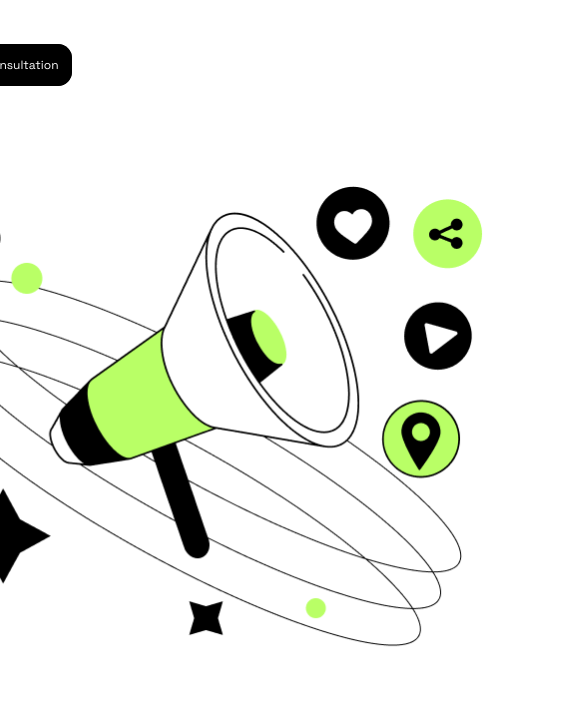
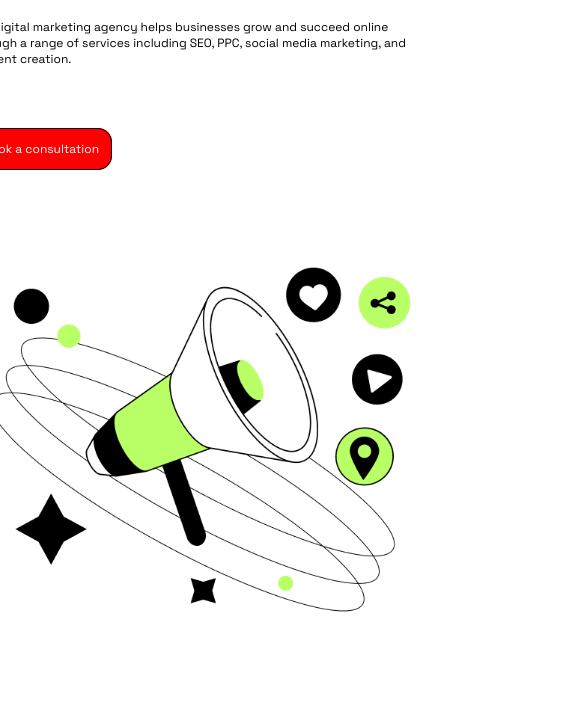
Before and after one commit to abdullohabdugafforov/pozitivus, a plain HTML site: page index.html in a window 390 px wide. Shown: the part 523-1235 px from the top of the page, 585 px wide, since content can reach past the window. Drawn offline with Linux system fonts and the light colour scheme.

Commit message:
responsive style added

```diff
--- a/style.css
+++ b/style.css
@@ -167,6 +167,7 @@ header nav ul li a {
     .standart-btn {
         padding: 12px;
         font-size: 12px;
+        background-color: red;
     }
 
     .intro-text h1{
@@ -176,4 +177,12 @@ header nav ul li a {
     .intro-text p {
         font-size: 12px;
     }
+
+    .intro-container {
+        padding: 0;
+    }
+
+    .intro-img img {
+        max-width: 450px;
+    }
 }
```
